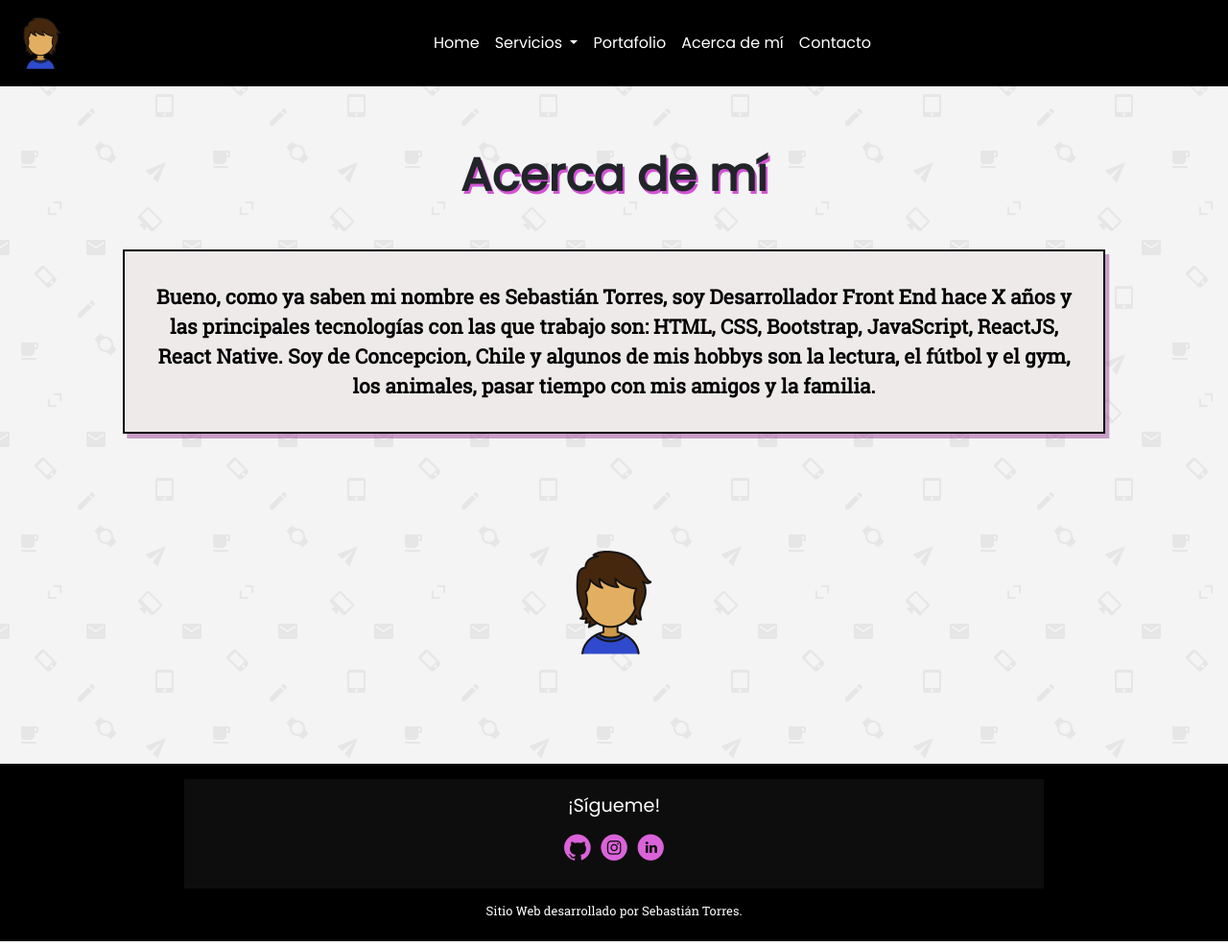
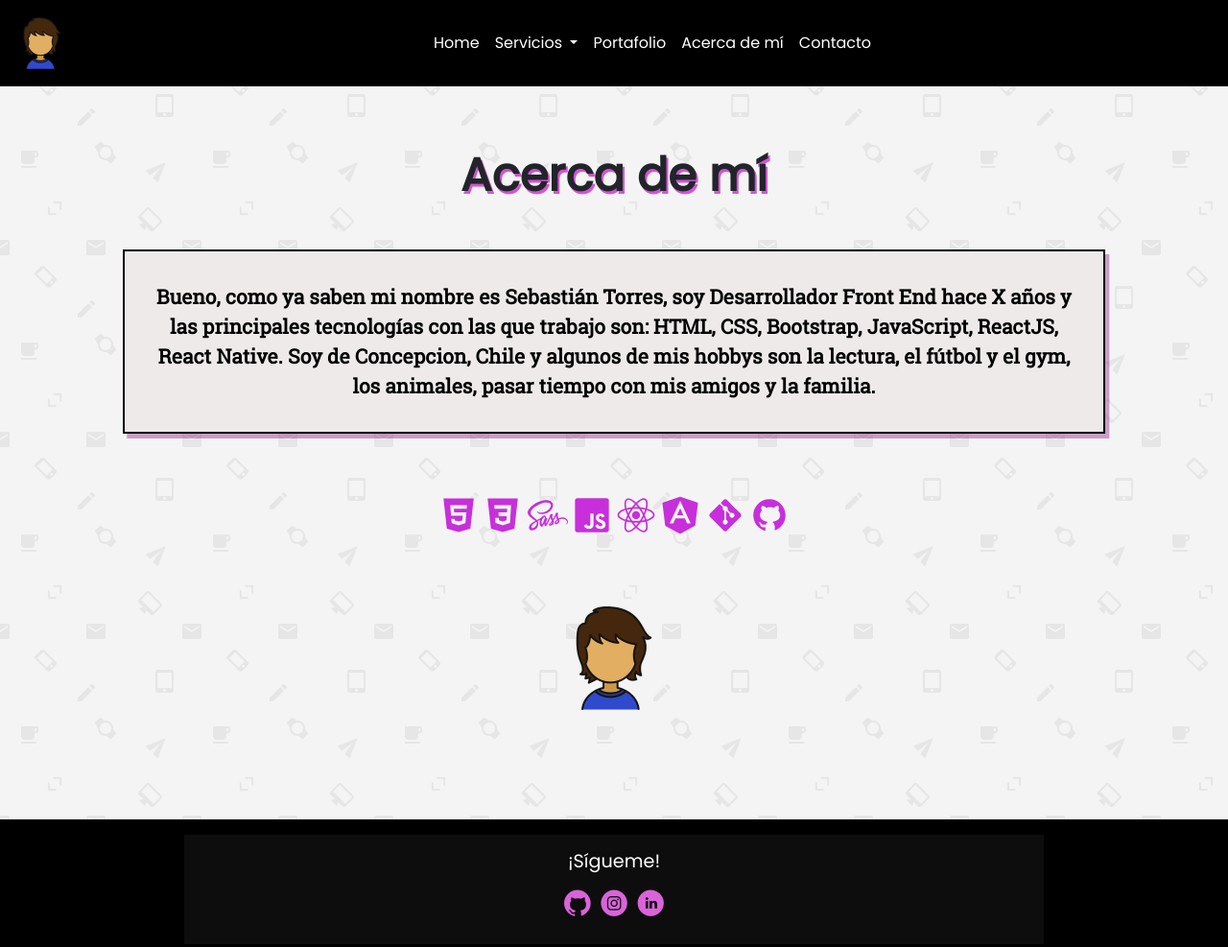
Before and after one commit to SebaTorr/webfinal_proyectocoder, a website: page pages/acercademi.html in a window 1280 px wide. Shown: the top 987 px of the page at 96% size. Drawn offline with nearby package versions, Linux system fonts and the light colour scheme.

Commit message:
Agrega carpeta iconos en repositorio

```diff
--- a/pages/acercademi.html
+++ b/pages/acercademi.html
@@ -69,7 +69,18 @@
             <h1 class="titulo">Acerca de mí</h1>
             <p class="parrDescription parrBoxEstilo"> Bueno, como ya saben mi nombre es Sebastián Torres, soy Desarrollador Front End hace X años y las principales tecnologías
                 con las que trabajo son: HTML, CSS, Bootstrap, JavaScript, ReactJS, React Native.
-                Soy de Concepcion, Chile y algunos de mis hobbys son la lectura, el fútbol y el gym, los animales, pasar tiempo con mis amigos y la familia.</p>
+                Soy de Concepcion, Chile y algunos de mis hobbys son la lectura, el fútbol y el gym, los animales, pasar tiempo con mis amigos y la familia.
+                <div class="iconsDev">
+                    <img src="../iconos/html.svg" alt="HTML5" height="42px">
+                    <img src="../iconos/css.svg" alt="CSS3" height="42px">
+                    <img src="../iconos/sass.svg" alt="SASS" height="42px">
+                    <img src="../iconos/javascript.svg" alt="Javascript" height="42px">
+                    <img src="../iconos/react.svg" alt="ReactJS" height="42px">
+                    <img src="../iconos/angular.svg" alt="Angular" height="42px">
+                    <img src="../iconos/git.svg" alt="Git" height="42px">
+                    <img src="../iconos/github.svg" alt="GitHub" height="42px">
+                </div>
+            </p>
             <div class="acercaDeMi-img">
                 <img src="../img/mifoto.png" alt="Sebastián Torres Desarrollador Front End">
             </div>
```
Also changed, not shown: index.html (+2 -2 lines), iconos/angular.svg (added), iconos/css.svg (added), iconos/git.svg (added), iconos/github.svg (added), iconos/html.svg (added), iconos/javascript.svg (added), iconos/react.svg (added), iconos/sass.svg (added).
